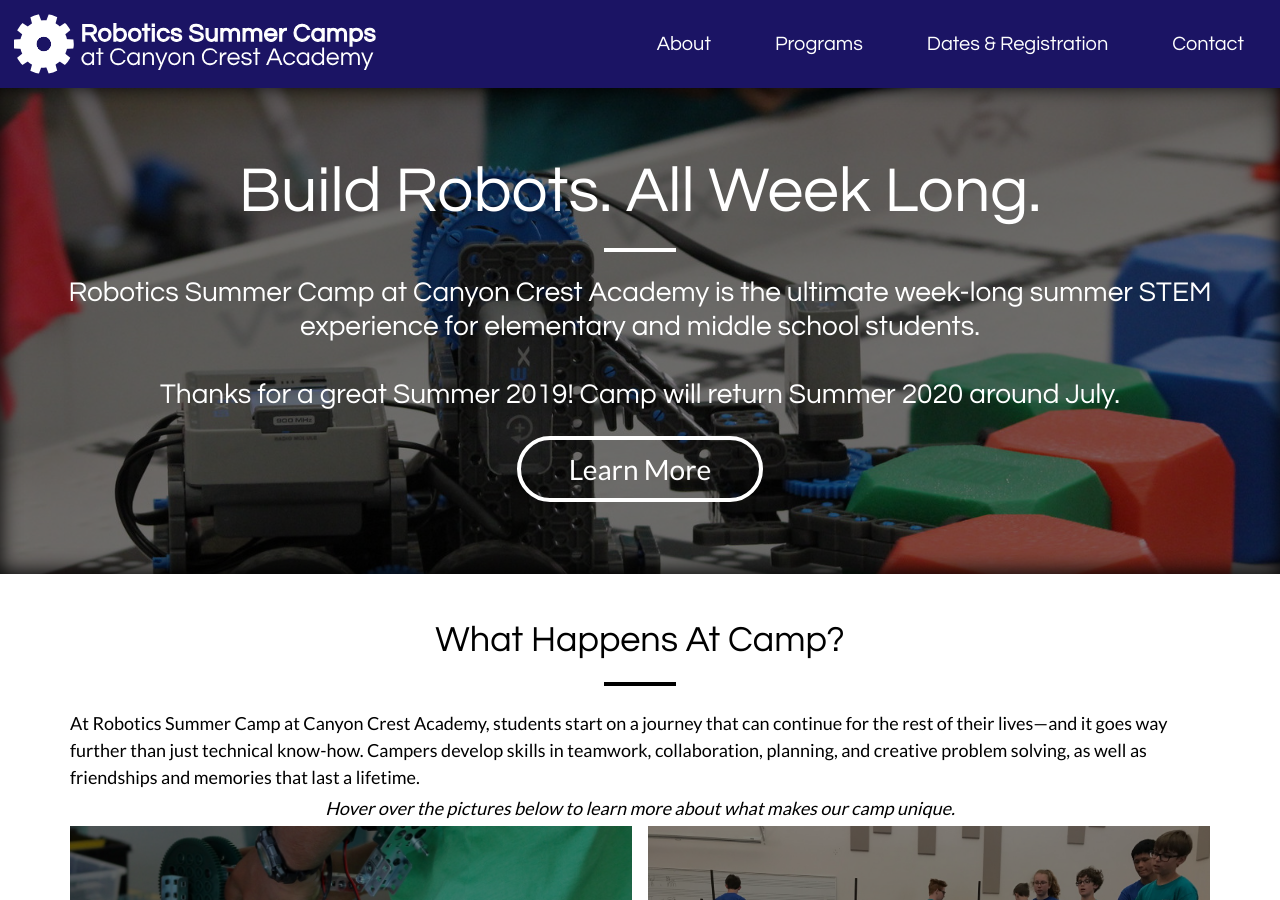
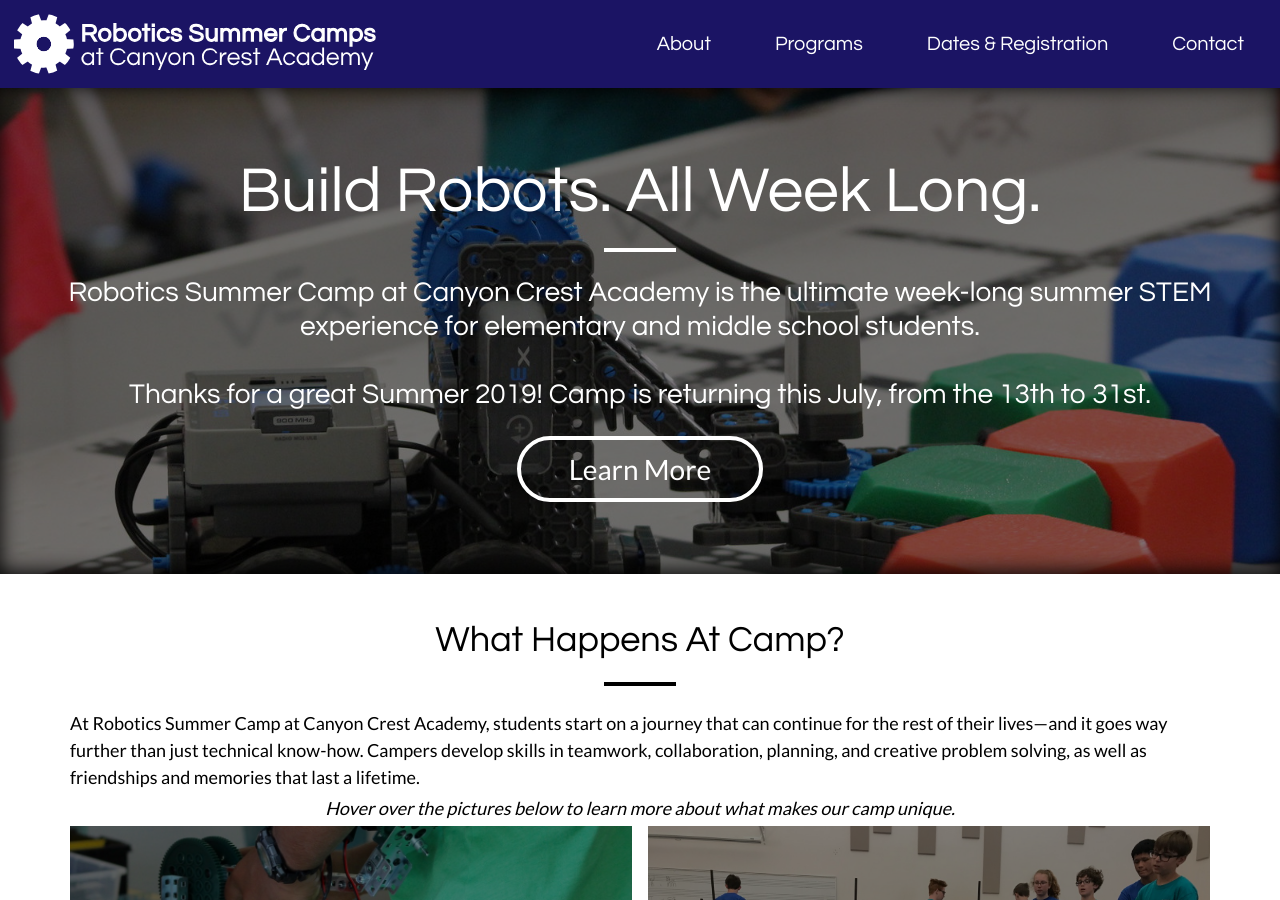
Before and after one commit to Team3128/camp, a Jekyll site: the page built from index.html, in a window 1280 px wide and 900 px high. Built offline with Jekyll 4.4.1, drawn with Linux system fonts in a browser that asks for light colours; nearby versions of some CDN libraries.

Commit message:
Update header text

```diff
--- a/index.html
+++ b/index.html
@@ -29,7 +29,7 @@ layout: default
                 <div class="details">
                     Robotics Summer Camp at Canyon Crest Academy is the ultimate week-long summer STEM experience for elementary and middle school students.
                 <br><br>
-                Thanks for a great Summer 2019! Camp will return Summer 2020 around July.
+                Thanks for a great Summer 2019! Camp is returning this July, from the 13th to 31st.
                 </div>
 
                 <a href="#whycamp" class="scroll_link" style="color: white;">
```
